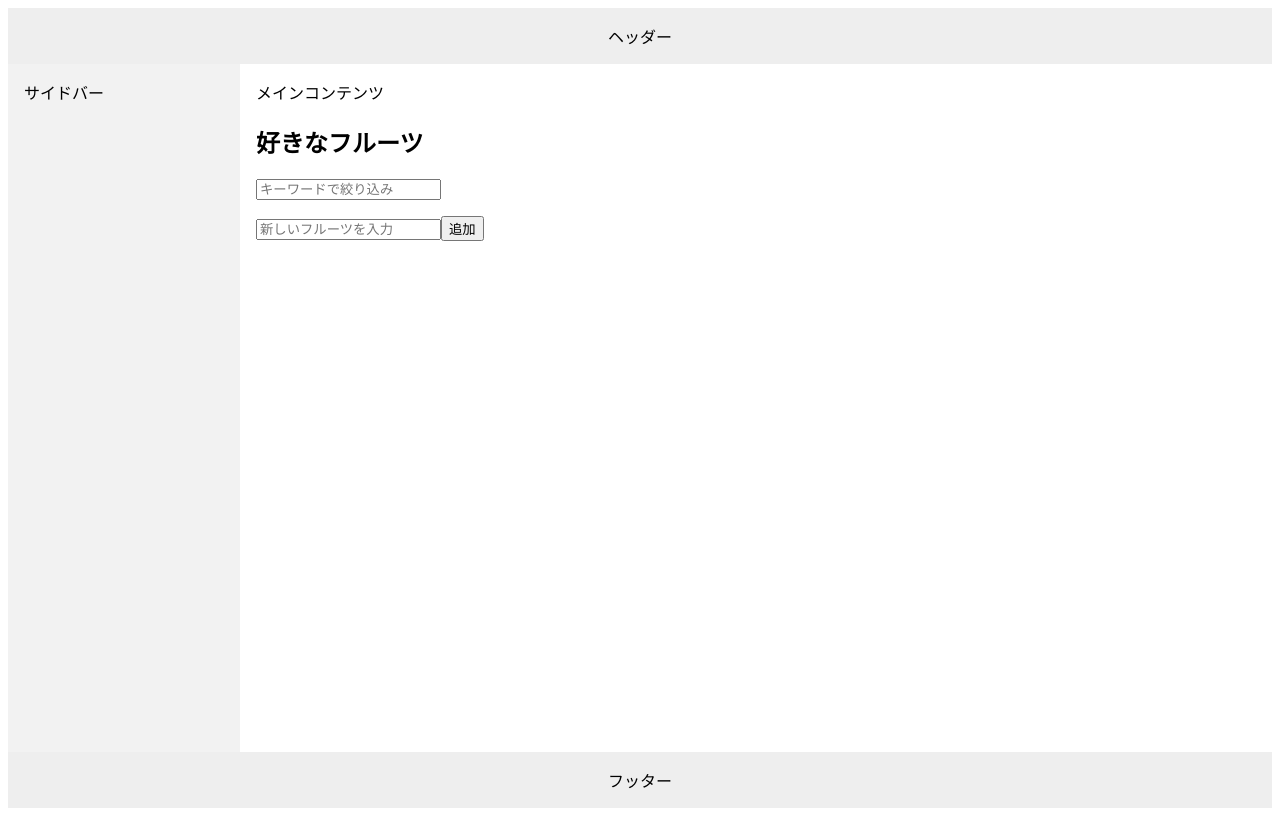
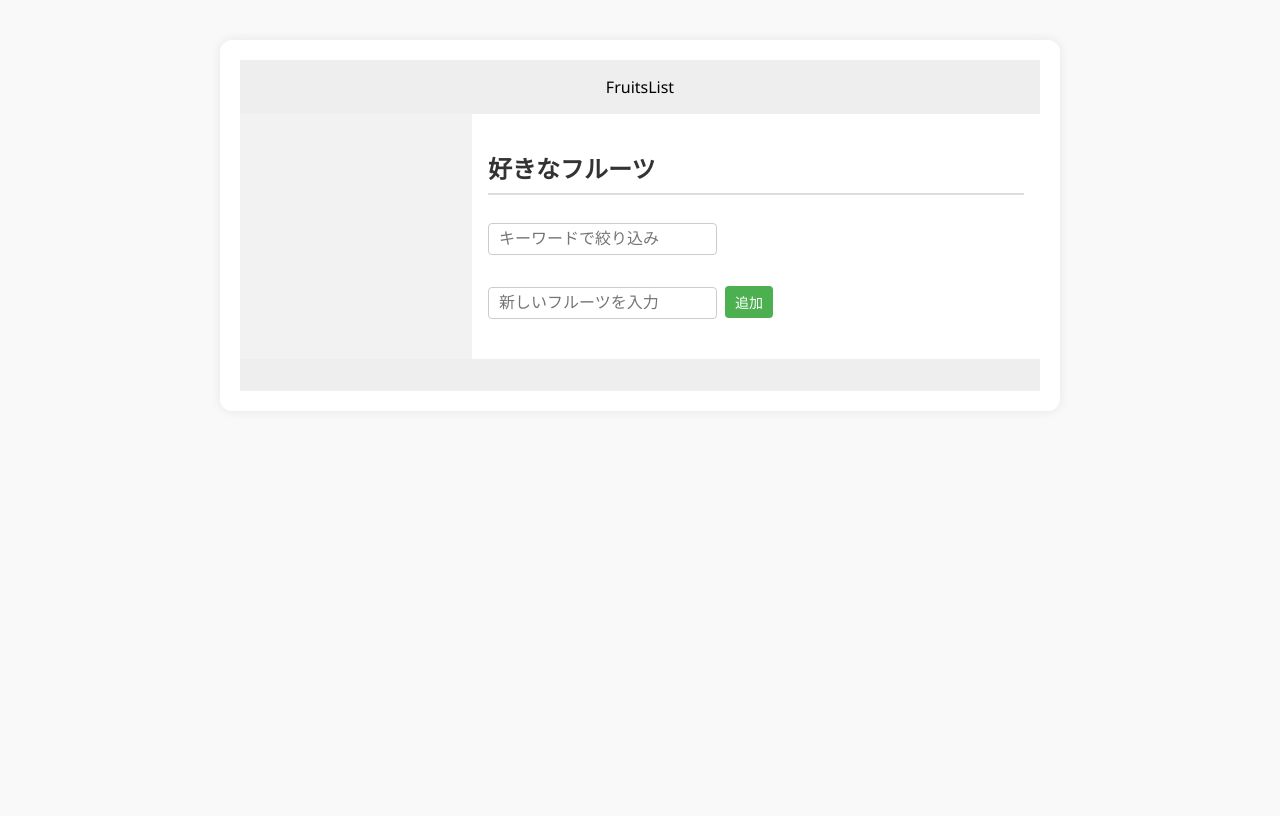
Before and after one commit to mhsm615/sample_app_js, a React (Create React App) app: page / in a window 1280 px wide. Built offline with nearby package versions, Linux system fonts and the light colour scheme.

Commit message:
cssを整える

```diff
--- a/src/components/Footer.js
+++ b/src/components/Footer.js
@@ -1,3 +1,3 @@
 export default function Footer() {
-  return <footer className="footer">フッター</footer>;
+  return <footer className="footer"></footer>;
 }
--- a/src/components/Header.js
+++ b/src/components/Header.js
@@ -1,3 +1,3 @@
 export default function Header() {
-  return <header className="header">ヘッダー</header>;
+  return <header className="header">FruitsList</header>;
 }
--- a/src/components/Main.js
+++ b/src/components/Main.js
@@ -2,7 +2,7 @@ import FruitList from "../FruitList";
 
 export default function Main() {
   return (
-  <main className="main">メインコンテンツ
+  <main className="main">
   <FruitList />
   </main>
   )
--- a/src/components/Sidebar.js
+++ b/src/components/Sidebar.js
@@ -1,3 +1,3 @@
 export default function Sidebar() {
-  return <aside className="sidebar">サイドバー</aside>;
+  return <aside className="sidebar"></aside>;
 }
--- a/src/styles.css
+++ b/src/styles.css
@@ -4,9 +4,12 @@
 }
 
 .container {
-  display: flex;
-  flex-direction: column;
-  height: 100vh;
+  max-width: 800px;
+  margin: 40px auto;
+  padding: 20px;
+  background: white;
+  border-radius: 12px;
+  box-shadow: 0 0 12px rgba(0, 0, 0, 0.08);
 }
 
 .header,
@@ -36,3 +39,53 @@
 .footer {
   background-color: #eee;
 }
+
+body {
+  font-family: 'Segoe UI', sans-serif;
+  background-color: #f9f9f9;
+  margin: 0;
+  padding: 0;
+}
+
+.container {
+  max-width: 800px;
+  margin: 40px auto;
+  padding: 20px;
+  background: white;
+  border-radius: 12px;
+  box-shadow: 0 0 12px rgba(0, 0, 0, 0.08);
+}
+
+h2 {
+  color: #333;
+  border-bottom: 2px solid #ddd;
+  padding-bottom: 8px;
+}
+
+input[type="text"] {
+  padding: 6px 10px;
+  font-size: 16px;
+  margin: 8px 0;
+  border: 1px solid #ccc;
+  border-radius: 4px;
+}
+
+button {
+  margin-left: 8px;
+  padding: 6px 10px;
+  font-size: 14px;
+  background-color: #4CAF50;
+  color: white;
+  border: none;
+  border-radius: 4px;
+  cursor: pointer;
+}
+
+button:hover {
+  background-color: #45a049;
+}
+
+li {
+  margin: 6px 0;
+  font-size: 16px;
+}
```
